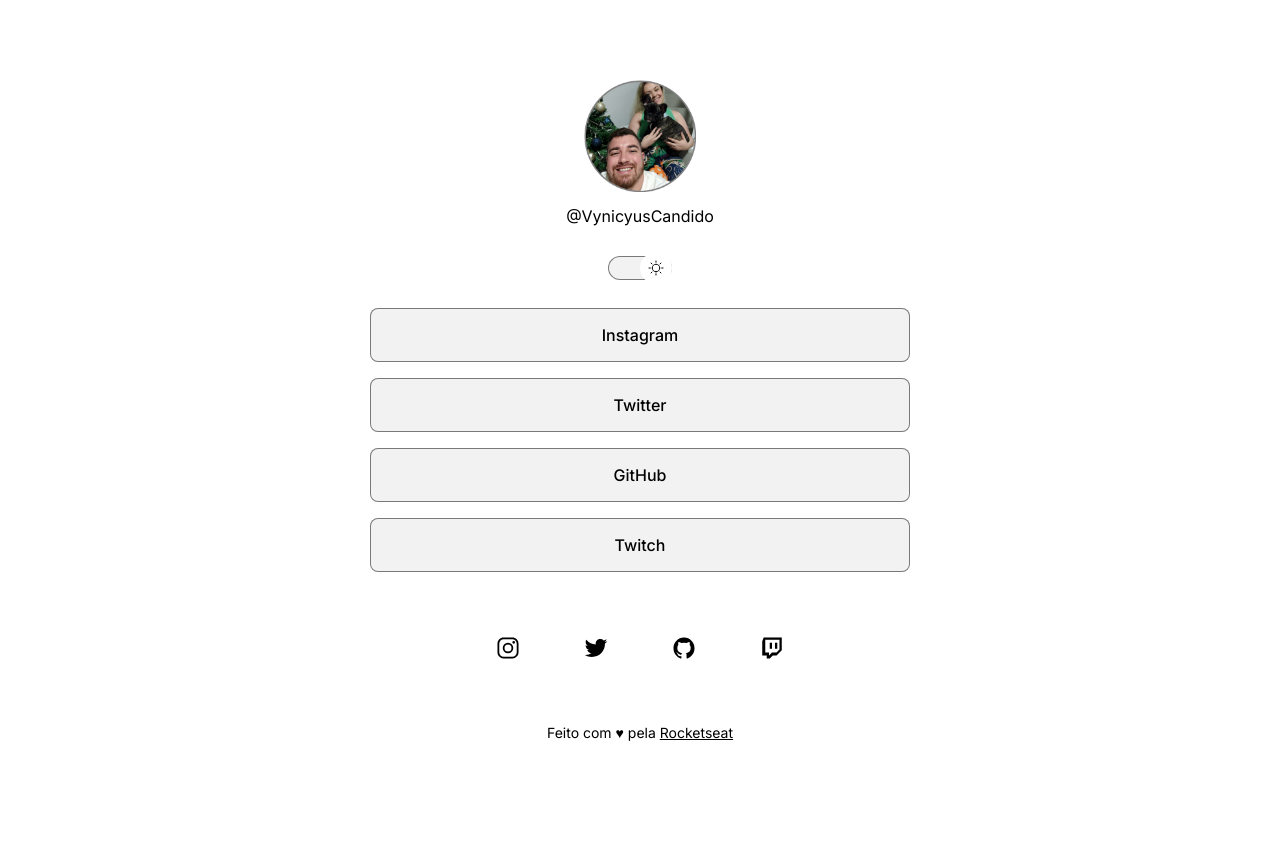
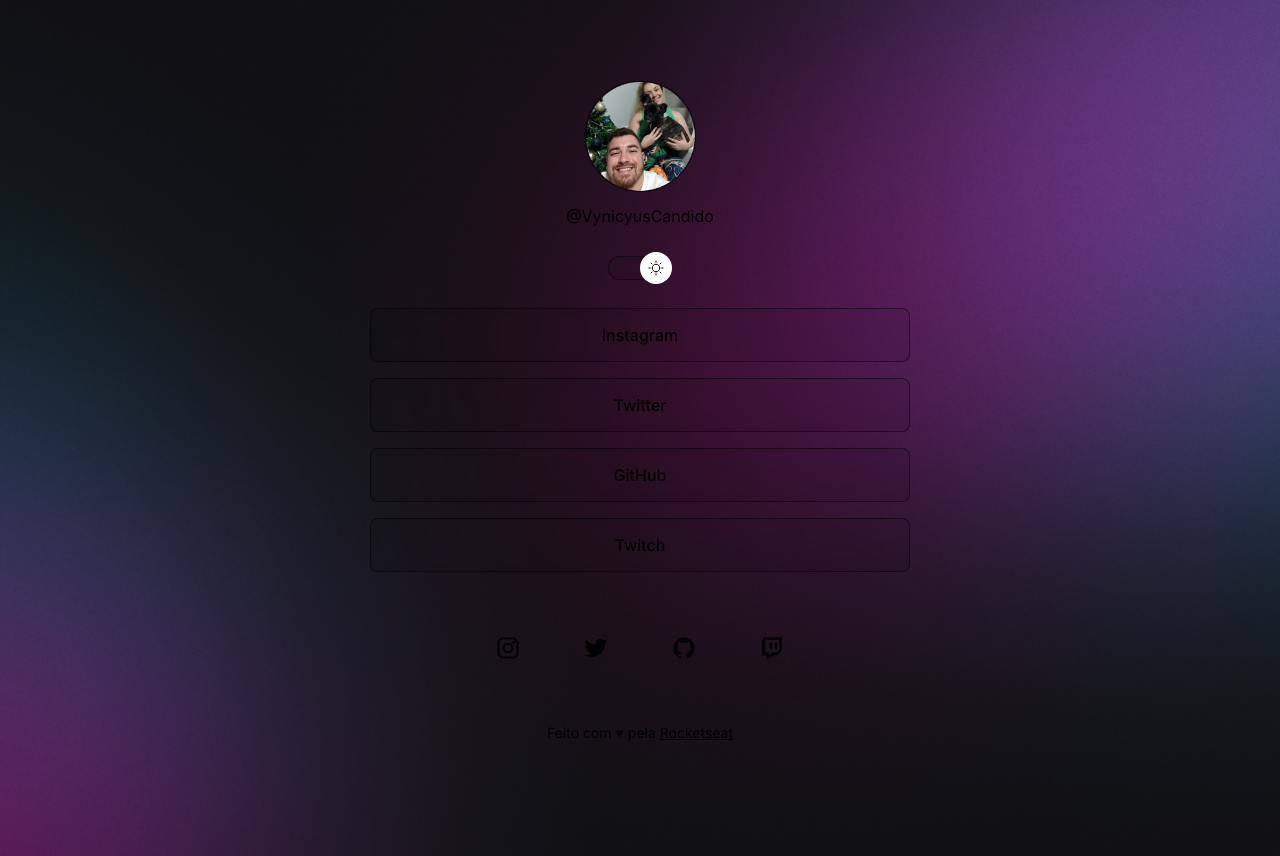
Before and after one commit to VynicyusCandido/Projeto-Devlinks-Rocketseat, a plain HTML site: page index.html in a window 1280 px wide. Both pictures are taken after a click on the element 640 px from the left and 267 px from the top of the page. Before the commit the page ends 800 px from the top, so only its background shows below. Drawn offline with nearby package versions, Linux system fonts and the light colour scheme.

Commit message:
change background based on midea queries

```diff
--- a/style.css
+++ b/style.css
@@ -30,7 +30,7 @@ body {
   background-size: cover;
   */
   background: var(--bg-url) no-repeat top center/cover;
-  height: 100%;
+  height: 100vh;
 }
 body * {
   font-family: "Inter", sans-serif;
@@ -152,12 +152,12 @@ footer {
   font-size: 14px;
 }
 
-/* media queries*/
+/* media queries */
 @media (min-width: 700px) {
   :root {
-    --bg-url: url(./assets/bg-dark-desktop.jpg);
+    --bg-url: url(./assets/bg-dark-desktop.jpg.jpg);
   }
   .light {
-    --bg-url: url(./assets/bg-ligth-desktop.jpg);
+    --bg-url: url(./assets/bg-dark-desktop.jpg.jpg);
   }
 }
```
